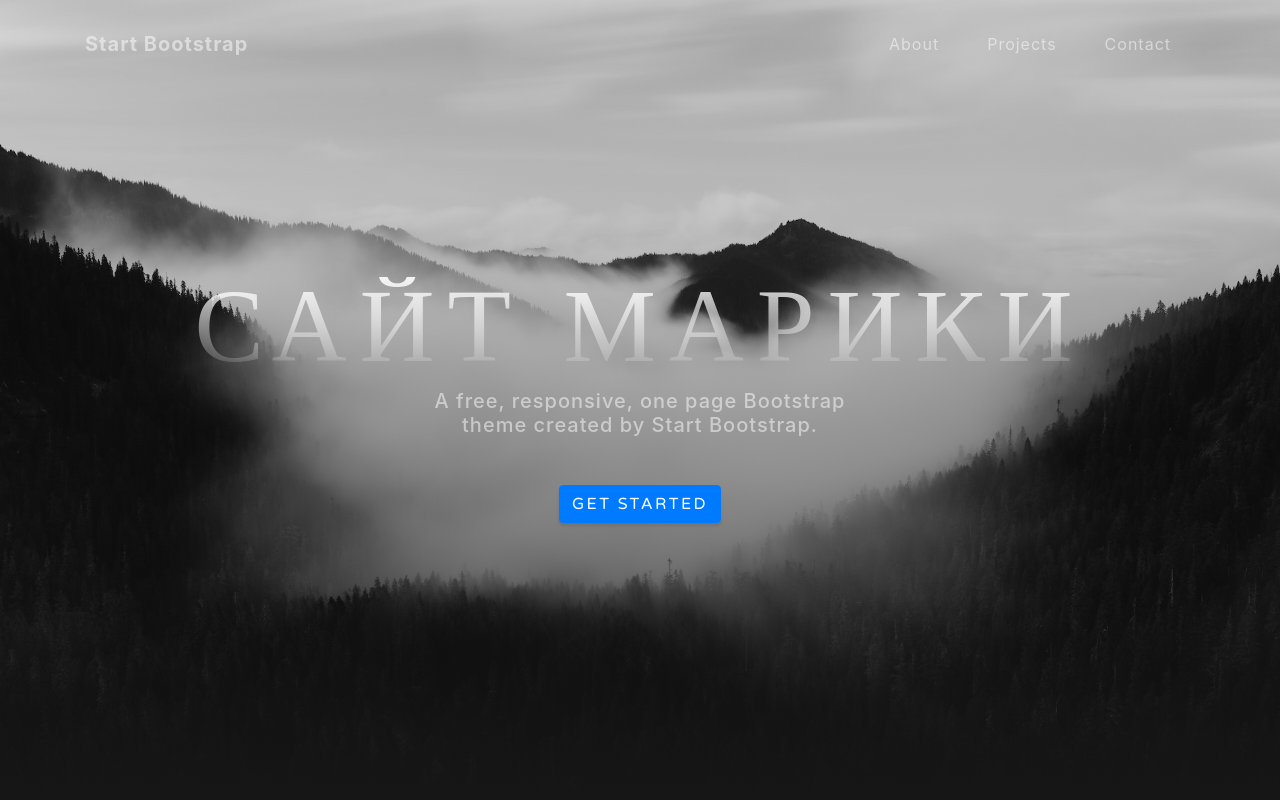
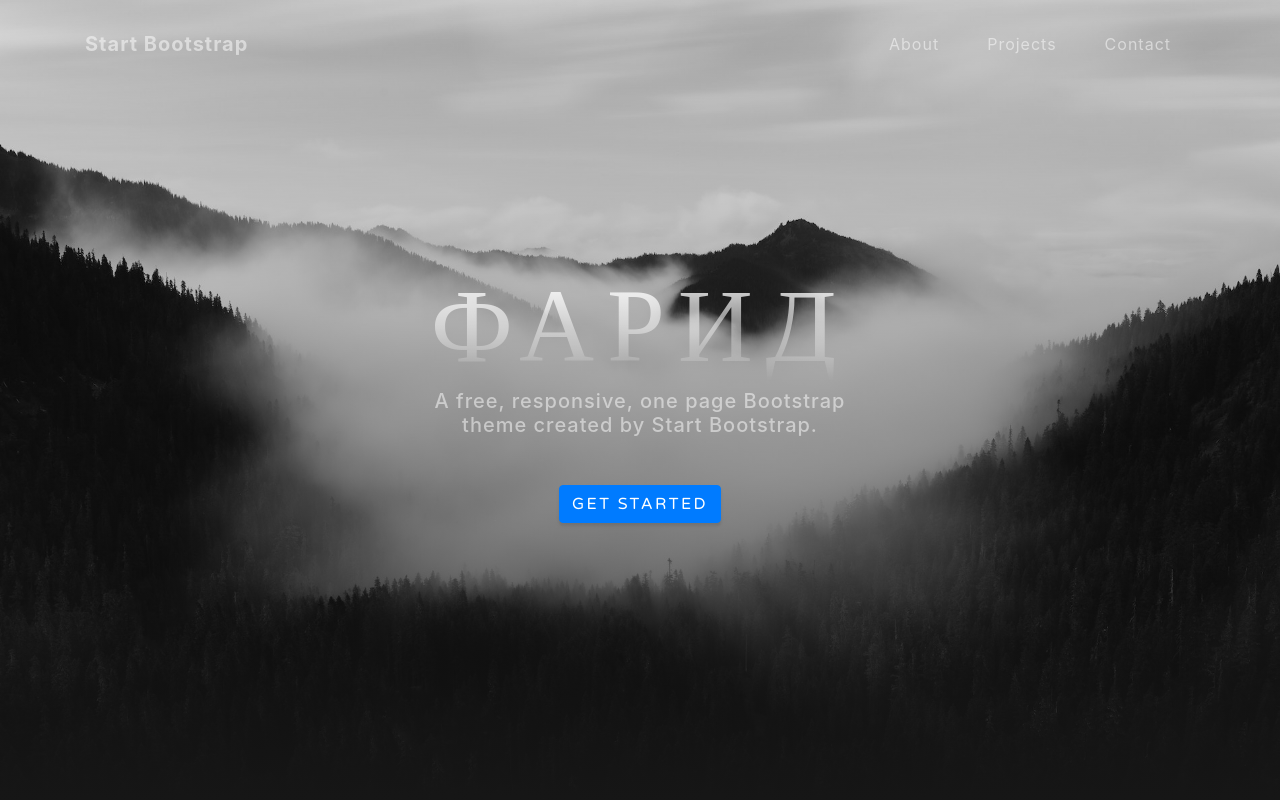
Before and after one commit to koltsovamarika/koltsovamarika.github.io, a website with bundled scripts: page index.html in a window 1280 px wide. Shown: the top 800 px of the page. Built offline with nearby package versions, Linux system fonts and the light colour scheme.

Commit message:
бубубу

```diff
--- a/index.html
+++ b/index.html
@@ -53,7 +53,7 @@
   <header class="masthead">
     <div class="container d-flex h-100 align-items-center">
       <div class="mx-auto text-center">
-        <h1 class="mx-auto my-0 text-uppercase">САЙТ МАРИКИ</h1>
+        <h1 class="mx-auto my-0 text-uppercase">ФАРИД</h1>
         <h2 class="text-white-50 mx-auto mt-2 mb-5">A free, responsive, one page Bootstrap theme created by Start Bootstrap.</h2>
         <a href="#about" class="btn btn-primary js-scroll-trigger">Get Started</a>
       </div>
```
